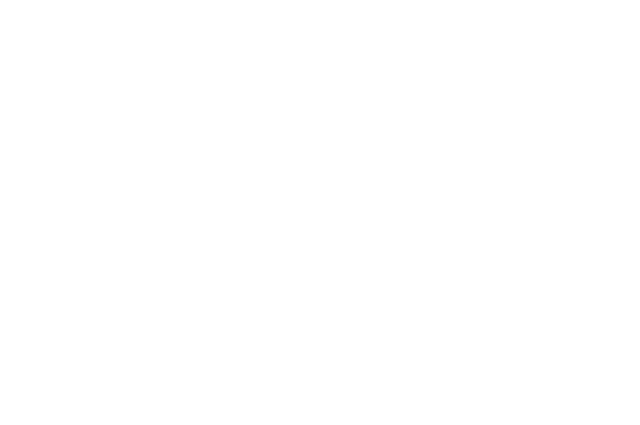
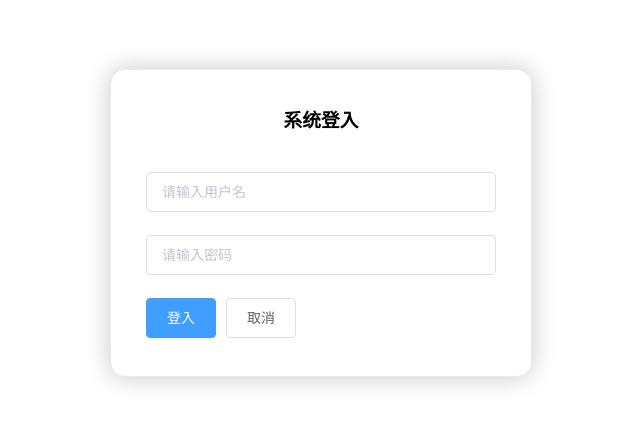
Before and after one commit to tmjyzzs/backstageSystem, a Vue app: page /#/login in a window 1280 px wide. Shown: the part 111-536 px from the top of the page, without its empty margins (319-959 px from the left). Built offline with nearby package versions, Linux system fonts and the light colour scheme.

Commit message:
动态路由还没有完成

```diff
--- a/package.json
+++ b/package.json
@@ -11,6 +11,7 @@
     "axios": "^1.1.3",
     "core-js": "^3.8.3",
     "element-ui": "^2.15.10",
+    "js-cookie": "^3.0.1",
     "less": "^4.1.2",
     "less-loader": "^6.0.0",
     "mockjs": "^1.1.0",
--- a/src/api/index.js
+++ b/src/api/index.js
@@ -5,3 +5,7 @@
     //后端的地址,返回一个promise对象
     return http.get('/home/getData',)
 }
+
+export const getMenu =(data)=>{
+    return http.post('/permission/getMenu',data)
+}
--- a/src/api/mock.js
+++ b/src/api/mock.js
@@ -1,5 +1,7 @@
 import Mock from 'mockjs'
 import homeApi from './mockServeData/Home'
+import permission from './mockServeData/permission'
 
 //定义mock请求拦截
  Mock.mock('/api/home/getData',homeApi.getStatisticalData)
+ Mock.mock(/api\/permission\/getMenu/,'post',permission.getMenu)
--- /dev/null
+++ b/src/api/mockServeData/permission.js
@@ -0,0 +1,92 @@
+import Mock from 'mockjs'
+export default {
+  getMenu: config => {
+    const { username, password } = JSON.parse(config.body)
+    // 先判断用户是否存在
+    // 判断账号和密码是否对应
+    if (username === 'admin' && password === 'admin') {
+      return {
+        code: 20000,
+        data: {
+          menu: [
+            {
+              path: '/home',
+              name: 'home',
+              label: '首页',
+              icon: 's-home',
+              url: 'Home.vue'
+            },
+            {
+              path: '/mall',
+              name: 'mall',
+              label: '商品管理',
+              icon: 'video-play',
+              url: 'Mall.vue'
+            },
+            {
+              path: '/user',
+              name: 'user',
+              label: '用户管理',
+              icon: 'user',
+              url: 'User.vue'
+            },
+            {
+              label: '其他',
+              icon: 'location',
+              children: [
+                {
+                  path: '/page1',
+                  name: 'page1',
+                  label: '页面1',
+                  icon: 'setting',
+                  url: 'PageOne.vue'
+                },
+                {
+                  path: '/page2',
+                  name: 'page2',
+                  label: '页面2',
+                  icon: 'setting',
+                  url: 'PageTwo.vue'
+                }
+              ]
+            }
+          ],
+          token: Mock.Random.guid(),
+          message: '获取成功'
+        }
+      }
+    } else if (username === 'xiaoxiao' && password === 'xiaoxiao') {
+      return {
+        code: 20000,
+        data: {
+          menu: [
+            {
+              path: '/home',
+              name: 'home',
+              label: '首页',
+              icon: 's-home',
+              url: 'Home.vue'
+            },
+            {
+              path: '/video',
+              name: 'video',
+              label: '商品管理',
+              icon: 'video-play',
+              url: 'Mall.vue'
+            }
+          ],
+          token: Mock.Random.guid(),
+          message: '获取成功'
+        }
+      }
+    } else {
+      return {
+        code: -999,
+        data: {
+          message: '密码错误'
+        }
+      }
+    }
+
+  }
+}
--- a/src/components/CommonAside.vue
+++ b/src/components/CommonAside.vue
@@ -50,53 +50,12 @@
 </style>
 
 <script>
+import Cookie  from "js-cookie"
 export default {
   data() {
     return {
       //isCollapse: false,
-      menuData: [
-        {
-          path: "/",
-          name: "home",
-          label: "首页",
-          icon: "s-home",
-          url: "Home/Home",
-        },
-        {
-          path: "/mall",
-          name: "mall",
-          label: "商品管理",
-          icon: "video-play",
-          url: "MallManage/MallManage",
-        },
-        {
-          path: "/user",
-          name: "user",
-          label: "用户管理",
-          icon: "user",
-          url: "UserManage/UserManage",
-        },
-        {
-          label: "其他",
-          icon: "location",
-          children: [
-            {
-              path: "/page1",
-              name: "page1",
-              label: "页面1",
-              icon: "setting",
-              url: "Other/PageOne",
-            },
-            {
-              path: "/page2",
-              name: "page2",
-              label: "页面2",
-              icon: "setting",
-              url: "Other/PageTwo",
-            },
-          ],
-        },
-      ],
+
     };
   },
   methods: {
@@ -127,6 +86,10 @@
     isCollapse(){
       //去vuex的store中拿到isCollapse方法
       return this.$store.state.tab.isCollapse
+    },
+    menuData(){
+      //判断当前数据，如果缓存中没有去store中获取
+      return JSON.parse(Cookie.get('menu')) || this.$store.state.tab.menu
     }
   }
 };
--- a/src/components/CommonHeader.vue
+++ b/src/components/CommonHeader.vue
@@ -7,13 +7,13 @@
             <span class="text">首页</span>
         </div>
         <div class='r-content'>
-            <el-dropdown>
+            <el-dropdown @command="logout">
                 <span class="el-dropdown-link">
                     <img class="user" src="../assets/OIP-C.jpg" alt="">
                 </span>
                 <el-dropdown-menu slot="dropdown">
                     <el-dropdown-item>个人中心</el-dropdown-item>
-                    <el-dropdown-item>退出</el-dropdown-item>
+                    <el-dropdown-item command='cancel'>退出</el-dropdown-item>
 
                 </el-dropdown-menu>
             </el-dropdown>
@@ -22,7 +22,7 @@
 </template>
 
 <script>
-
+import Cookie from 'js-cookie'
 export default {
     data(){
         return{}
@@ -31,6 +31,14 @@
         handleMenu(){
             //使用挂载了vuex的vue实例中的store属性，去mutations中调用collapseMenu方法 中
            this.$store.commit('collapseMenu')
+        },
+        logout(command){
+            if(command==="cancel"){
+            //清除cookie的token信息
+            Cookie.remove('token')
+            this.$router.push("login")
+            }
+
         }
     }
 
--- a/src/main.js
+++ b/src/main.js
@@ -8,9 +8,12 @@
 import router from './router' //如果存在index.js 会默认读取
 import store from './store' //将vuex挂载在vue实例上
 import './api/mock'
+import Cookie from 'js-cookie'
 Vue.config.productionTip = false
 //全局引入饿了吗UI
 Vue.use(ElementUI)
+
+
 
 new Vue({
   //挂载vuex到vue实例上
@@ -19,3 +22,19 @@
   router,
   render: h => h(App),
 }).$mount('#app')
+
+//添加全局前置导航守卫
+router.beforeEach((to,from,next)=>{
+  //判断token是否存在
+  const token =Cookie.get('token')
+  // token不存在，用户未登入，跳转至登入页面
+  if(!token && to.name !== 'login'){
+    next({name:'/login'})
+
+  } else if (token && to.name ==='login') {
+    next({name:'home'})
+  }
+  else{
+    next()
+  }
+})
--- a/src/router/index.js
+++ b/src/router/index.js
@@ -6,6 +6,7 @@
 import Mall from "../views/Mall.vue"
 import PageOne from "../views/PageOne.vue"
 import PageTwo from "../views/PageTwo.vue"
+import Login from "../views/Login.vue"
 
 Vue.use(VueRouter)
 //1.创建路由组件
@@ -16,7 +17,8 @@
         //主路由
         path:'/',
         component:Main,
-        redirect:'/home',//重定向
+        //redirect:'/home',//重定向
+        name:'Main',
         children:[
             //子路由
             {path:'home',component:Home},//首页
@@ -25,6 +27,11 @@
             {path:'page1',component:PageOne},//商品管理
             {path:'page2',component:PageTwo},//商品管理
         ]
+    },
+    {
+        path:'/login',
+        name:'login',
+        component:Login
     }
 
 ]
--- a/src/store/tab.js
+++ b/src/store/tab.js
@@ -1,13 +1,26 @@
+//引入cookie作为缓存
+import Cookie  from "js-cookie"
+
 //管理菜单
 
 export default {
     state:{
-        isCollapse: false //使用vuex控制菜单的展开还是收起
+        isCollapse: false ,//使用vuex控制菜单的展开还是收起
+        menu:[]
     },
     mutations:{
         //修改菜单展开还是收起的方法
         collapseMenu(state){
             state.isCollapse=!state.isCollapse
+        },
+        setMenu(state,val){
+            state.menu =val
+            Cookie.set('menu',JSON.stringify(val))//cooie的数据必须是字符串
         }
+    },
+    //动态注册路由
+    addMenu(state,router){
+        //判断缓存中是否有数据
+
     }
 }
--- /dev/null
+++ b/src/views/Login.vue
@@ -0,0 +1,84 @@
+<template>
+  <el-form class="login-container" :model="form" :rules="rules">
+    <h3 class="login_titile">系统登入</h3>
+      <el-form-item abel="用户名" prop="username">
+        <el-input v-model="form.username" placeholder="请输入用户名"></el-input>
+      </el-form-item>
+      <el-form-item abel="密码" prop="password">
+          <el-input placeholder="请输入密码" v-model="form.password" show-password></el-input>
+      </el-form-item>
+      <el-form-item>
+        <el-button type="primary" @click="submit('numberValidateForm')">登入</el-button>
+        <el-button>取消</el-button>
+      </el-form-item>
+  </el-form>
+</template>
+
+<script>
+import Mock from 'mockjs'
+import Cookie from 'js-cookie'
+import {getMenu} from '../api'
+export default {
+  data(){
+    return{
+      form:{
+        username:'',
+        password:''
+      },
+      rules:{
+        username:[
+          {required: true, message: '请输入用户名', trigger: 'blur' }
+        ],
+        password:[
+          {required: true, message: '请输入密码', trigger: 'blur' }
+        ]
+      }
+    }
+  },
+  methods:{
+    submit(){
+      // //token信息
+      // const token = Mock.Random.guid()
+      // console.log(token);
+      // Cookie.set('token',token)
+      // //跳转到首页
+      getMenu(this.form).then(({data})=>{
+        // console.log("1111111111111111")
+        // console.log("0000",data)
+        if(data.code === 20000){
+
+          Cookie.set('token',data.data.token)
+
+          //获取菜单的数据存入store
+          //data.data.menu
+          this.$store.commit('setMenu',data.data.menu)
+          this.$store.commit('addMenu', this.$router)
+          this.$router.push('home')
+        }else{
+          this.$message.error(data.data.message);
+        }
+      })
+      //this.$router.push('/home')
+    }
+  }
+
+}
+</script>
+
+<style lang='less' scoped>
+.login-container{
+  width:350px;
+  border: 1px solid #eaeaea;
+  margin:180px auto;
+  padding:35px 35px 15px 35px;
+  background-color: #fff;
+  border-radius: 15px;
+  box-shadow: 0 0 25px #cac6c6 ;
+  .login_titile{
+    text-align: center;
+    margin-bottom: 40px;
+    color:505458
+  }
+  }
+
+</style>
```
Also changed, not shown: 1 other file (tests, documents, lock files or other folders).
